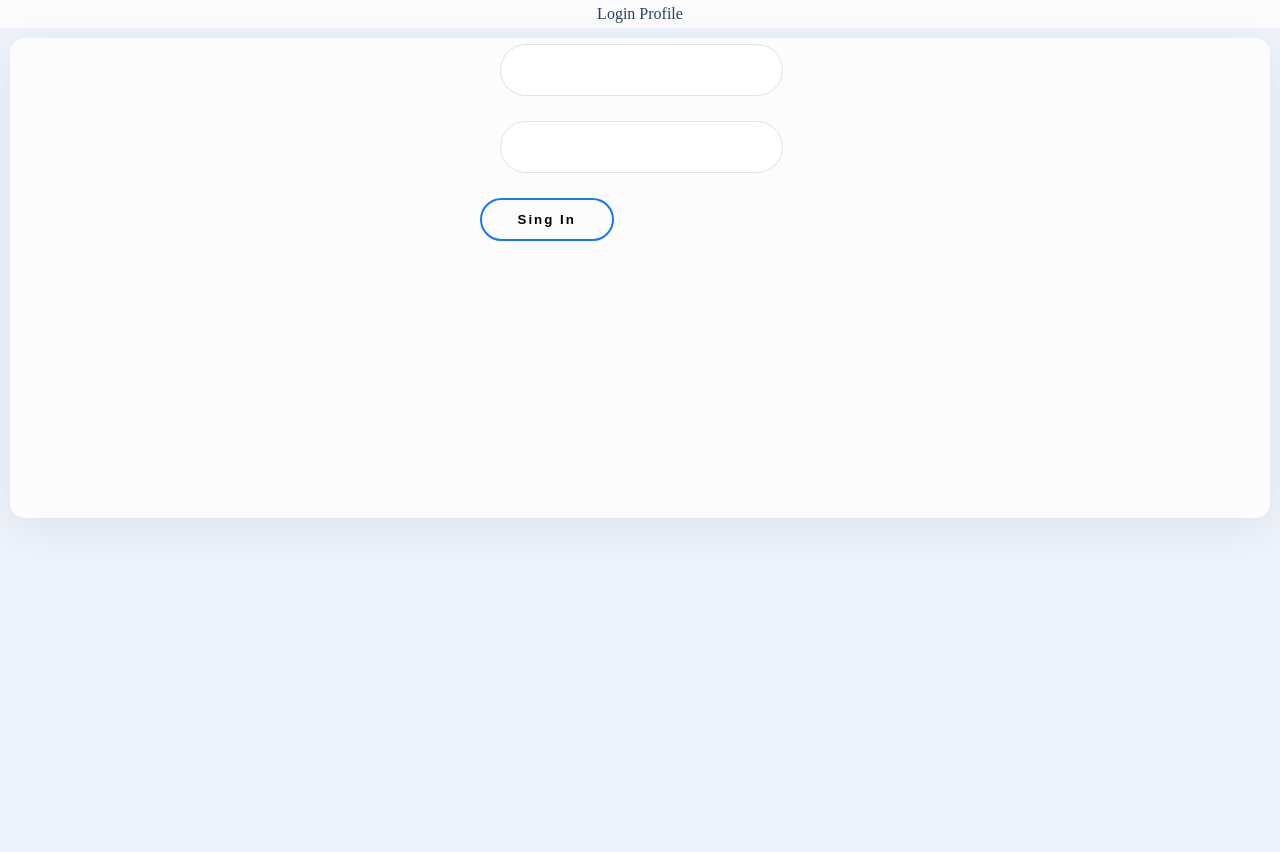
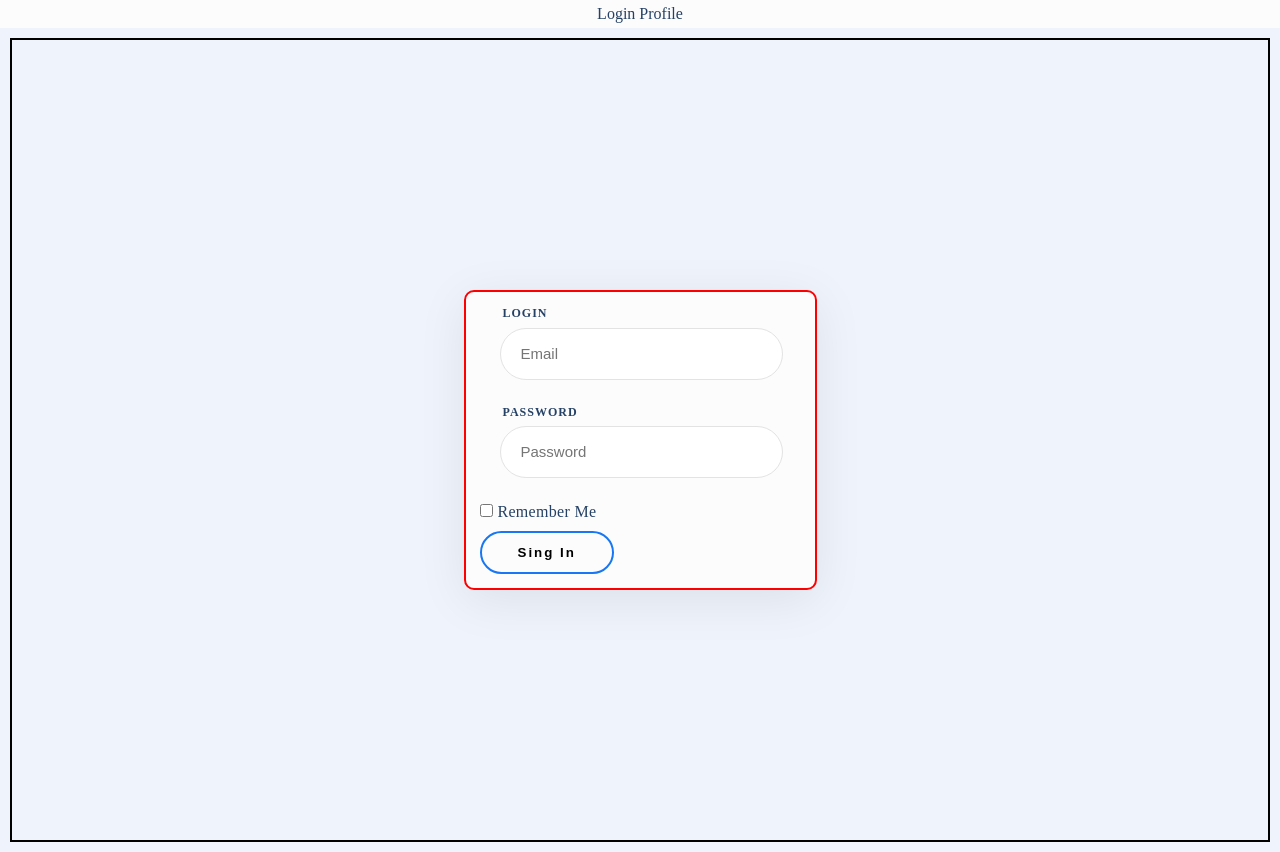
Before and after one commit to LeonShus/Social-net, a React (Create React App) app: page /#/login in a window 1280 px wide. Before the commit the page ends 800 px from the top, so only its background shows below. Built offline with nearby package versions, Linux system fonts and the light colour scheme.

Commit message:
Some styling login page

```diff
--- a/src/App.module.scss
+++ b/src/App.module.scss
@@ -1,12 +1,12 @@
 @import "./common/c1-styles/s1-sass/variables";
 
 .contentContainer{
-  min-height: 60vh;
+  min-height: 100vh;
   display: flex;
   flex-direction: column;
   align-items: center;
+  justify-content: center;
   margin: 10px;
-  background-color: $secondaryBackground;
-  border-radius: 15px;
-  box-shadow: 0 10px 50px rgba(0, 0, 0, 0.08);
+  border: 2px solid black
+  //box-shadow: 0 10px 50px rgba(0, 0, 0, 0.08);
 }
--- /dev/null
+++ b/src/common/c2-components/c5-checkbox/CustomCheckbox.module.scss
@@ -0,0 +1,12 @@
+.container {
+  margin-bottom: 10px;
+
+  .checkbox {
+
+  }
+
+  .spanClassName {
+    margin-left: 5px;
+    letter-spacing: .3px;
+  }
+}
--- /dev/null
+++ b/src/common/c2-components/c5-checkbox/CustomCheckbox.tsx
@@ -0,0 +1,47 @@
+import React, {ChangeEvent, DetailedHTMLProps, InputHTMLAttributes} from "react"
+import styles from "./CustomCheckbox.module.scss"
+
+// тип пропсов обычного инпута
+type DefaultInputPropsType = DetailedHTMLProps<InputHTMLAttributes<HTMLInputElement>, HTMLInputElement>
+
+type SuperCheckboxPropsType = DefaultInputPropsType & {
+    onChangeChecked?: (checked: boolean) => void
+    nameCheck?: string
+}
+
+export const CustomCheckbox: React.FC<SuperCheckboxPropsType> = (
+    {
+        type,
+        onChange, onChangeChecked,
+        className,
+        children,
+        nameCheck,
+        ...restProps
+    }
+) => {
+    const onChangeCallback = (e: ChangeEvent<HTMLInputElement>) => {
+        onChangeChecked &&
+        onChangeChecked(e.currentTarget.checked)
+
+        onChange &&
+        onChange(e)
+
+    }
+
+    return (
+        <div className={styles.container}>
+            <label>
+                <input
+                    type={"checkbox"}
+                    name={nameCheck ? nameCheck : ""}
+                    onChange={onChangeCallback}
+                    className={styles.checkbox}
+
+                    {...restProps}
+                />
+                {children && <span className={styles.spanClassName}>{children}</span>}
+            </label>
+        </div>
+
+    )
+}
--- /dev/null
+++ b/src/pages/p1-login/login-page.module.scss
@@ -0,0 +1,9 @@
+@import "../../common/c1-styles/s1-sass/variables";
+
+.container{
+  border: 2px solid red;
+  padding: 14px;
+  background-color: $secondaryBackground;
+  border-radius: 10px;
+  box-shadow: 0 10px 50px rgba(0, 0, 0, 0.08);
+}
--- a/src/pages/p1-login/login-page.tsx
+++ b/src/pages/p1-login/login-page.tsx
@@ -1,14 +1,27 @@
 import React from "react"
+import styles from "./login-page.module.scss"
 import {CustomInput} from "../../common/c2-components/c3-input/CustomInput";
 import {CustomButton} from "../../common/c2-components/c4-button/CustomButton";
+import {CustomCheckbox} from "../../common/c2-components/c5-checkbox/CustomCheckbox";
 
 
 export const LoginPage = () => {
     return(
-        <div>
+        <div className={styles.container}>
+
             <form>
-                <CustomInput/>
-                <CustomInput/>
+                <CustomInput
+                    labelText={"Login"}
+                    placeholder={"Email"}
+                />
+                <CustomInput
+                    labelText={"password"}
+                    type={"password"}
+                    placeholder={"Password"}
+                />
+                <CustomCheckbox>
+                    Remember Me
+                </CustomCheckbox>
                 <CustomButton>
                     Sing in
                 </CustomButton>
```
